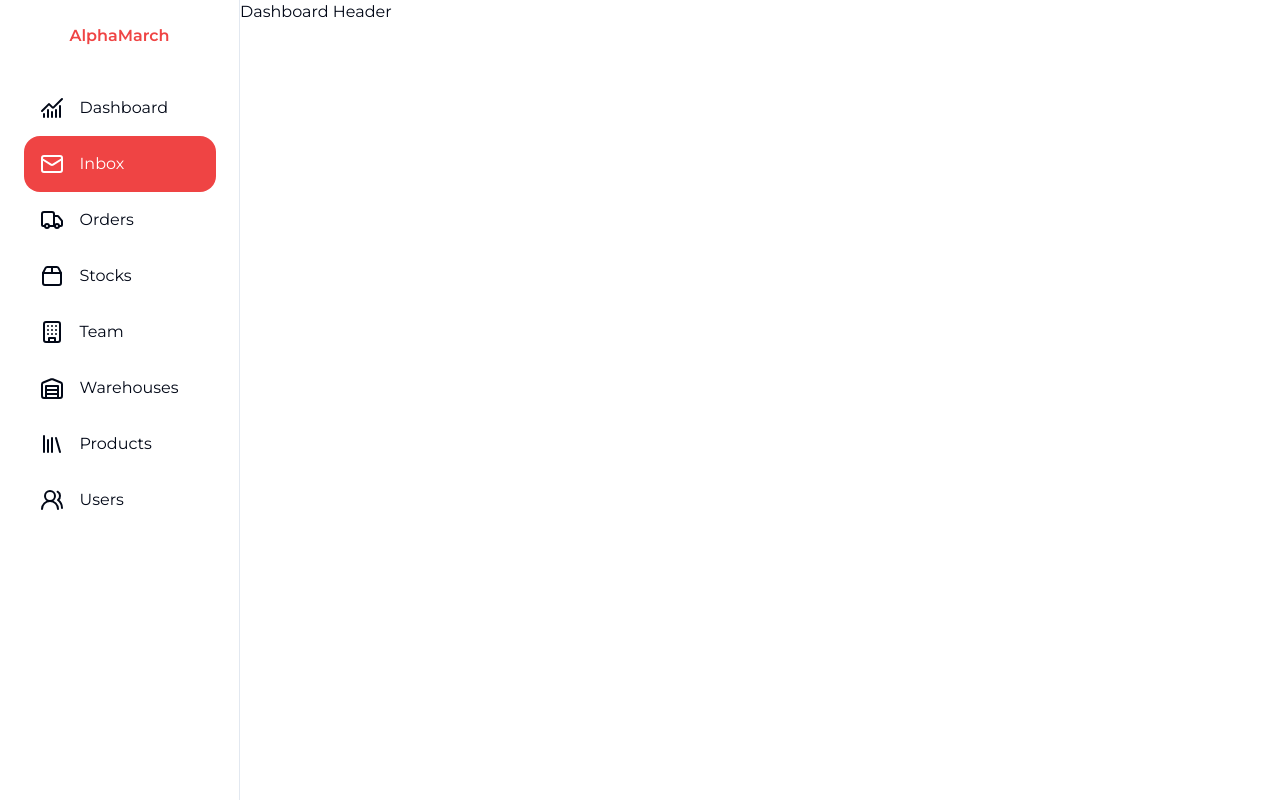
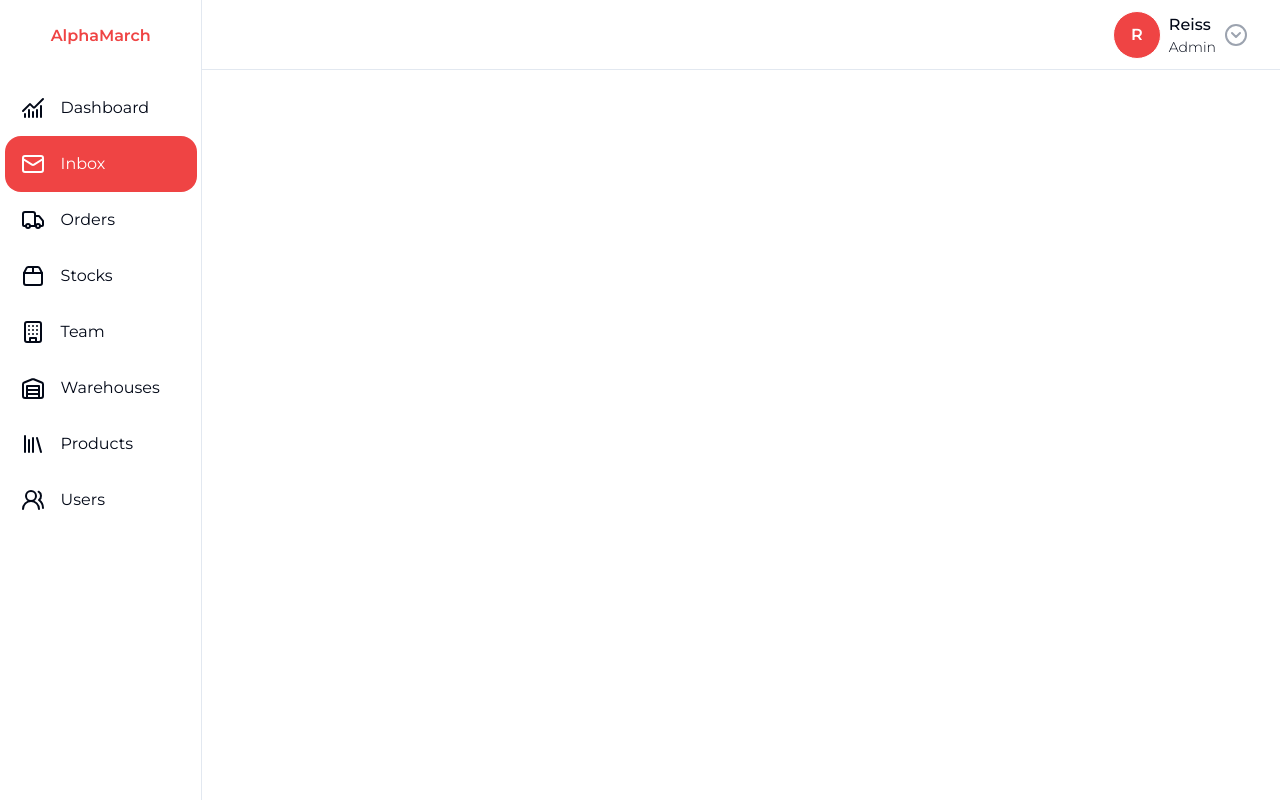
Before and after one commit to dti-multi-warehouse/MultiWarehouseWeb, a Next.js app: page /dashboard/inbox in a window 1280 px wide. Built offline with nearby package versions, Linux system fonts and the light colour scheme.

Commit message:
feat: WIP dashboard header

```diff
--- a/app/dashboard/layout.tsx
+++ b/app/dashboard/layout.tsx
@@ -7,9 +7,9 @@ const DashboardLayout = ({
     }: Readonly<{
         children: ReactNode
     }>) => {
-    return <main className={"flex h-screen w-full"}>
+    return <main className={"flex h-screen w-screen"}>
         <DashboardSidebar />
-        <div>
+        <div className={"h-screen w-full"}>
             <DashboardHeader />
             {children}
         </div>
--- /dev/null
+++ b/components/DashboardHeader/UserInfo.tsx
@@ -0,0 +1,20 @@
+import {FC} from "react";
+import * as Avatar from "@radix-ui/react-avatar";
+import {CircleChevronDown} from "lucide-react";
+
+const UserInfo: FC = () => {
+    return (
+        <div className={"flex gap-2 items-center"}>
+            <Avatar.Root className={"w-12 h-12 inline-flex border border-white rounded-full bg-red-500 text-white font-semibold"}>
+                <Avatar.AvatarFallback className={"w-full h-full flex items-center justify-center"}>R</Avatar.AvatarFallback>
+            </Avatar.Root>
+            <div className={"flex flex-col"}>
+                <p className={"font-medium"}>Reiss</p>
+                <p className={"text-sm font-light"}>Admin</p>
+            </div>
+            <CircleChevronDown className={"text-gray-400"} />
+        </div>
+    )
+}
+
+export default UserInfo;
--- a/components/DashboardHeader/index.tsx
+++ b/components/DashboardHeader/index.tsx
@@ -1,7 +1,12 @@
 import {FC} from "react";
+import UserInfo from "@/components/DashboardHeader/UserInfo";
 
 const DashboardHeader: FC = () => {
-    return <div>Dashboard Header</div>
+    return (
+        <section className={"flex justify-end h-[70px] pr-8 border-b"}>
+            <UserInfo/>
+        </section>
+    )
 }
 
 export default DashboardHeader;
--- a/package.json
+++ b/package.json
@@ -9,6 +9,7 @@
     "lint": "next lint"
   },
   "dependencies": {
+    "@radix-ui/react-avatar": "^1.1.0",
     "@radix-ui/react-dialog": "^1.1.1",
     "@radix-ui/react-slot": "^1.1.0",
     "axios": "^1.7.4",
```
Also changed, not shown: 1 other file (tests, documents, lock files or other folders).
